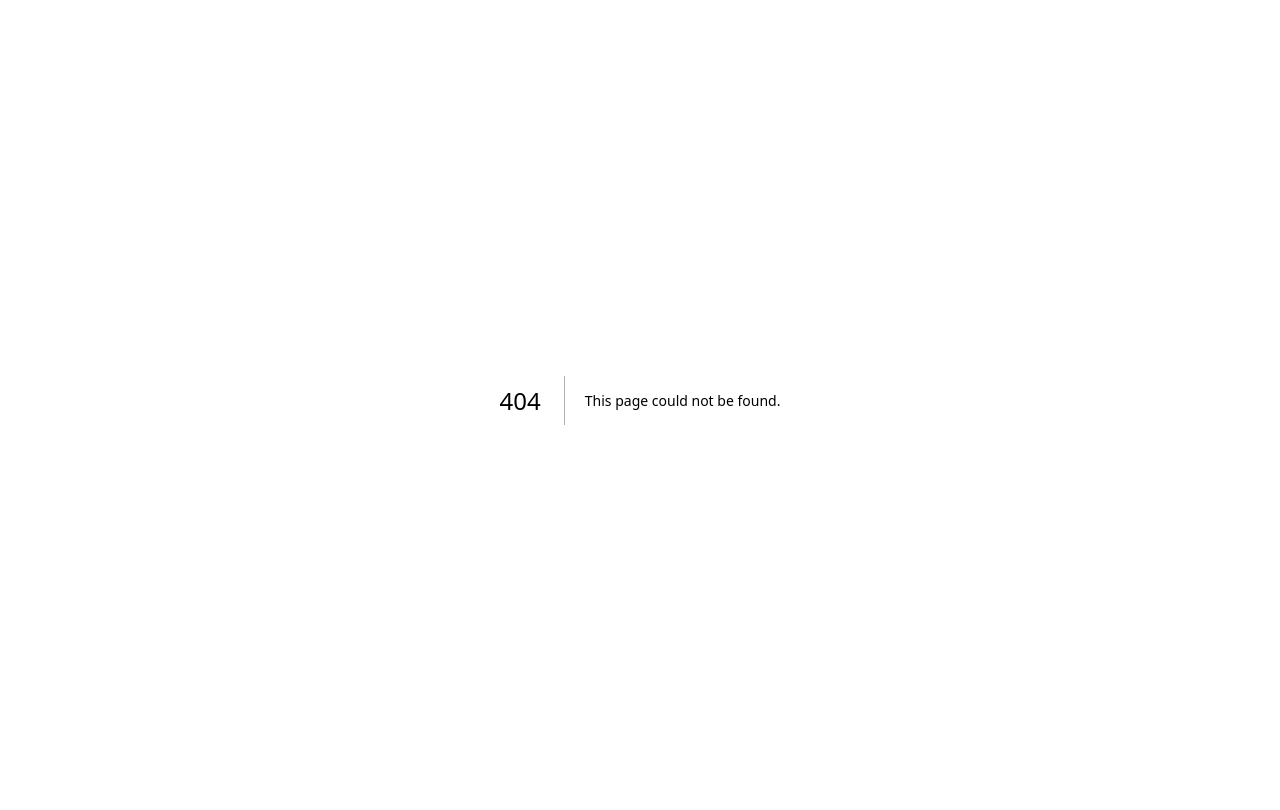
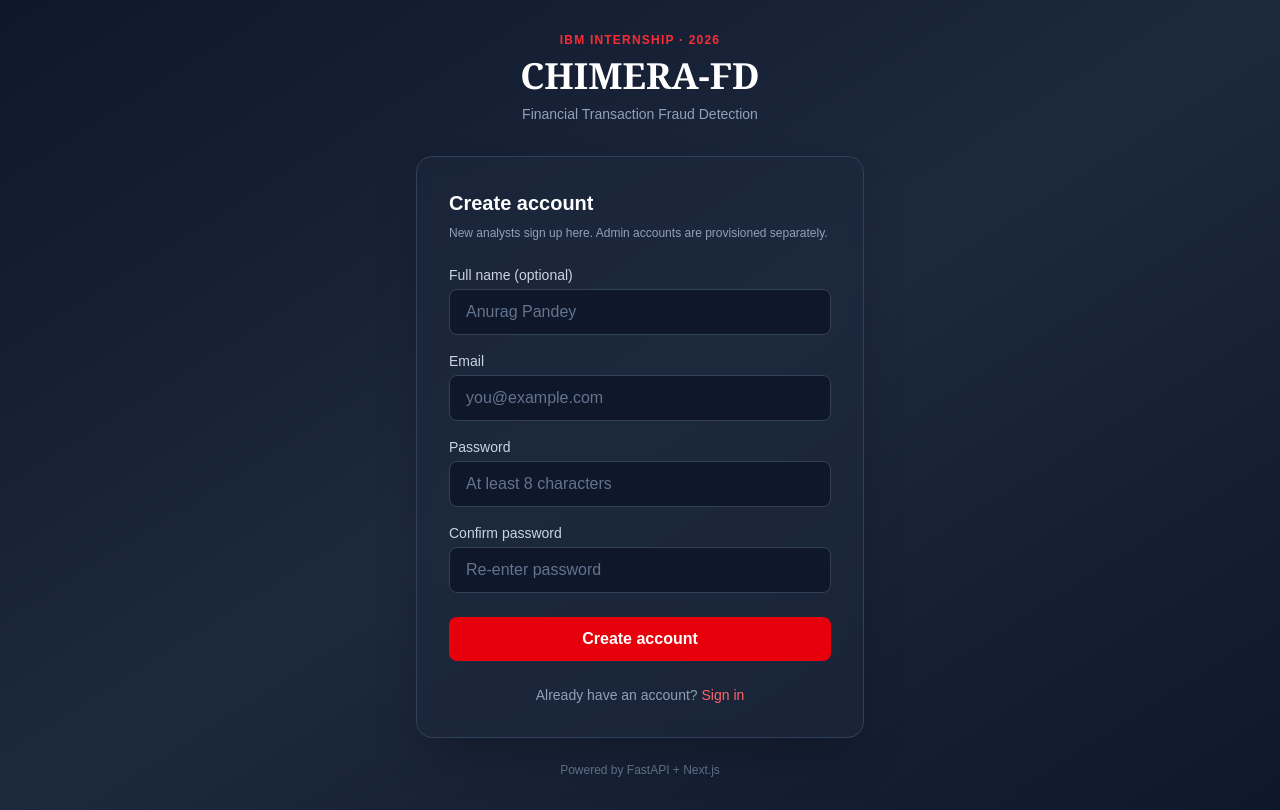
Before and after one commit to AnuragPandey19/IBM_PROJECT, a Next.js app in the folder frontend/: page /register in a window 1280 px wide. Before the commit this address had no page. Built offline with nearby package versions, Linux system fonts and the light colour scheme; no server answers.

Commit message:
2026-07-03 10:28

```diff
--- a/frontend/src/app/login/page.tsx
+++ b/frontend/src/app/login/page.tsx
@@ -2,6 +2,7 @@
 
 import { useState } from "react";
 import { useRouter } from "next/navigation";
+import Link from "next/link";
 import { api, ApiError } from "@/lib/api";
 import { saveToken, saveUser, User } from "@/lib/auth";
 
@@ -102,6 +103,13 @@
           >
             {loading ? "Signing in..." : "Sign in"}
           </button>
+
+          <div className="text-center text-sm text-slate-400 mt-6">
+            Don&apos;t have an account?{" "}
+            <Link href="/register" className="text-red-400 hover:text-red-300 font-medium">
+              Sign up
+            </Link>
+          </div>
         </form>
 
         <p className="text-center text-xs text-slate-500 mt-6">
--- /dev/null
+++ b/frontend/src/app/register/page.tsx
@@ -0,0 +1,187 @@
+"use client";
+
+import { useState } from "react";
+import { useRouter } from "next/navigation";
+import Link from "next/link";
+import { api, ApiError } from "@/lib/api";
+
+type RegisterResponse = {
+  id: number;
+  email: string;
+  full_name: string | null;
+  role: string;
+  is_active: boolean;
+};
+
+export default function RegisterPage() {
+  const router = useRouter();
+  const [fullName, setFullName] = useState("");
+  const [email, setEmail] = useState("");
+  const [password, setPassword] = useState("");
+  const [confirmPassword, setConfirmPassword] = useState("");
+  const [error, setError] = useState<string | null>(null);
+  const [success, setSuccess] = useState(false);
+  const [loading, setLoading] = useState(false);
+
+  function validate(): string | null {
+    if (!email.trim()) return "Email is required";
+    if (!password) return "Password is required";
+    if (password.length < 8) return "Password must be at least 8 characters";
+    if (password !== confirmPassword) return "Passwords do not match";
+    return null;
+  }
+
+  async function handleSubmit(e: React.FormEvent) {
+    e.preventDefault();
+    setError(null);
+    const v = validate();
+    if (v) {
+      setError(v);
+      return;
+    }
+    setLoading(true);
+    try {
+      await api<RegisterResponse>("/auth/register", {
+        method: "POST",
+        body: {
+          email: email.trim(),
+          password,
+          full_name: fullName.trim() || null,
+          role: "analyst", // Public signups always create analyst role. Admin must be provisioned via CLI.
+        },
+        auth: false,
+      });
+      setSuccess(true);
+      // Redirect to login after brief pause so the success message is visible
+      setTimeout(() => router.push("/login"), 1500);
+    } catch (err) {
+      if (err instanceof ApiError) {
+        if (err.status === 409) {
+          setError("An account with this email already exists. Try signing in.");
+        } else if (err.status === 422) {
+          setError("Invalid input. Check email format and password length (min 8).");
+        } else {
+          setError(err.message);
+        }
+      } else {
+        setError("Could not reach the server. Is the backend running?");
+      }
+    } finally {
+      setLoading(false);
+    }
+  }
+
+  if (success) {
+    return (
+      <div className="min-h-screen flex items-center justify-center bg-gradient-to-br from-slate-900 via-slate-800 to-slate-900 px-4">
+        <div className="w-full max-w-md text-center">
+          <div className="text-emerald-400 text-6xl mb-4">&#10003;</div>
+          <h1 className="text-2xl font-bold text-white mb-2">Account created</h1>
+          <p className="text-slate-400 mb-6">Redirecting to sign in&hellip;</p>
+        </div>
+      </div>
+    );
+  }
+
+  return (
+    <div className="min-h-screen flex items-center justify-center bg-gradient-to-br from-slate-900 via-slate-800 to-slate-900 px-4 py-8">
+      <div className="w-full max-w-md">
+        <div className="text-center mb-8">
+          <div className="text-xs tracking-widest text-red-500 font-bold mb-2">
+            IBM INTERNSHIP &middot; 2026
+          </div>
+          <h1 className="text-4xl font-serif font-bold text-white mb-2">
+            CHIMERA-FD
+          </h1>
+          <p className="text-slate-400 text-sm">
+            Financial Transaction Fraud Detection
+          </p>
+        </div>
+
+        <form
+          onSubmit={handleSubmit}
+          className="bg-slate-800/60 backdrop-blur border border-slate-700 rounded-2xl p-8 shadow-2xl"
+        >
+          <h2 className="text-xl font-semibold text-white mb-2">Create account</h2>
+          <p className="text-xs text-slate-400 mb-6">
+            New analysts sign up here. Admin accounts are provisioned separately.
+          </p>
+
+          <label className="block mb-4">
+            <span className="text-sm text-slate-300 mb-1 block">Full name (optional)</span>
+            <input
+              type="text"
+              value={fullName}
+              onChange={(e) => setFullName(e.target.value)}
+              placeholder="Anurag Pandey"
+              className="w-full bg-slate-900 border border-slate-700 rounded-lg px-4 py-2.5 text-white placeholder-slate-500 focus:outline-none focus:border-red-500 transition"
+            />
+          </label>
+
+          <label className="block mb-4">
+            <span className="text-sm text-slate-300 mb-1 block">Email</span>
+            <input
+              type="email"
+              required
+              value={email}
+              onChange={(e) => setEmail(e.target.value)}
+              placeholder="you@example.com"
+              className="w-full bg-slate-900 border border-slate-700 rounded-lg px-4 py-2.5 text-white placeholder-slate-500 focus:outline-none focus:border-red-500 transition"
+            />
+          </label>
+
+          <label className="block mb-4">
+            <span className="text-sm text-slate-300 mb-1 block">Password</span>
+            <input
+              type="password"
+              required
+              minLength={8}
+              value={password}
+              onChange={(e) => setPassword(e.target.value)}
+              placeholder="At least 8 characters"
+              className="w-full bg-slate-900 border border-slate-700 rounded-lg px-4 py-2.5 text-white placeholder-slate-500 focus:outline-none focus:border-red-500 transition"
+            />
+          </label>
+
+          <label className="block mb-6">
+            <span className="text-sm text-slate-300 mb-1 block">Confirm password</span>
+            <input
+              type="password"
+              required
+              minLength={8}
+              value={confirmPassword}
+              onChange={(e) => setConfirmPassword(e.target.value)}
+              placeholder="Re-enter password"
+              className="w-full bg-slate-900 border border-slate-700 rounded-lg px-4 py-2.5 text-white placeholder-slate-500 focus:outline-none focus:border-red-500 transition"
+            />
+          </label>
+
+          {error && (
+            <div className="mb-4 px-3 py-2 rounded-lg bg-red-500/10 border border-red-500/30 text-red-400 text-sm">
+              {error}
+            </div>
+          )}
+
+          <button
+            type="submit"
+            disabled={loading}
+            className="w-full bg-red-600 hover:bg-red-700 disabled:bg-red-800 disabled:opacity-60 text-white font-semibold py-2.5 rounded-lg transition"
+          >
+            {loading ? "Creating account..." : "Create account"}
+          </button>
+
+          <div className="text-center text-sm text-slate-400 mt-6">
+            Already have an account?{" "}
+            <Link href="/login" className="text-red-400 hover:text-red-300 font-medium">
+              Sign in
+            </Link>
+          </div>
+        </form>
+
+        <p className="text-center text-xs text-slate-500 mt-6">
+          Powered by FastAPI + Next.js
+        </p>
+      </div>
+    </div>
+  );
+}
```
